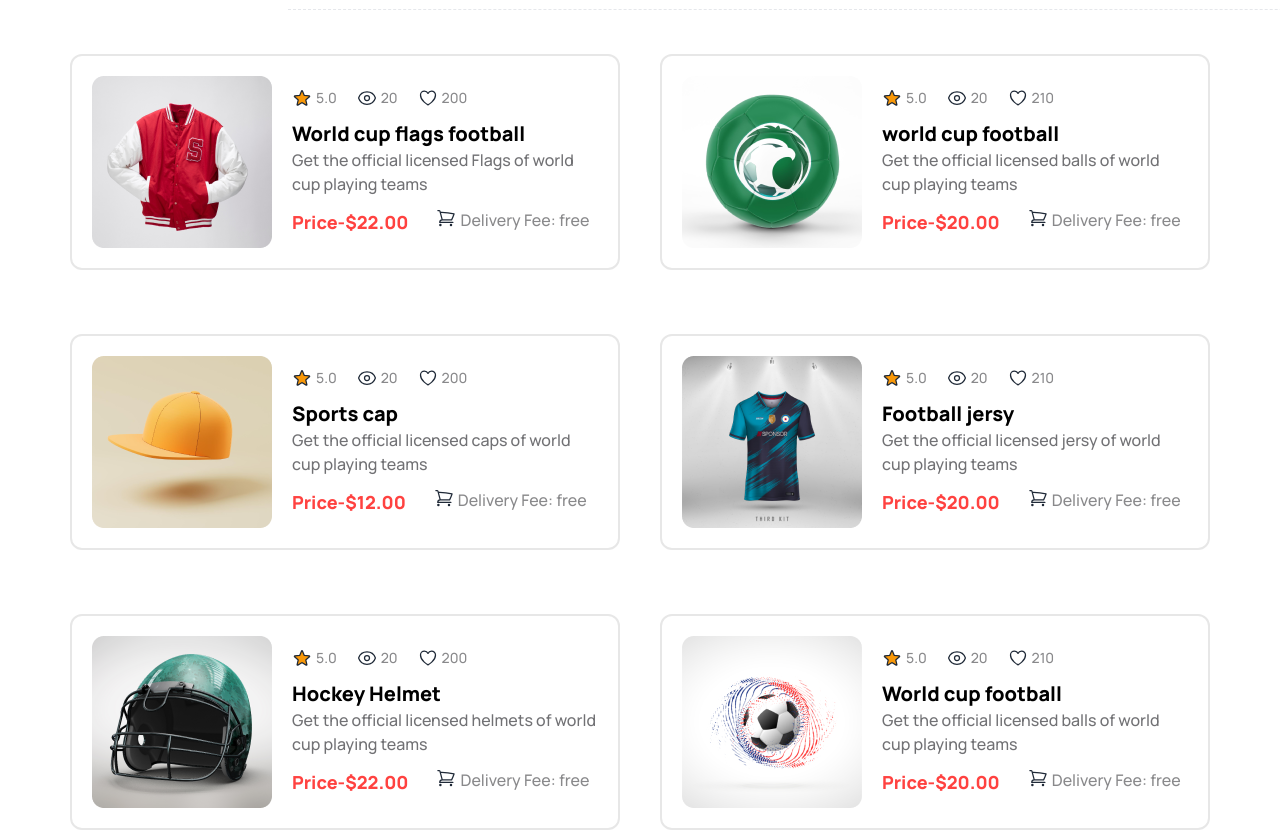
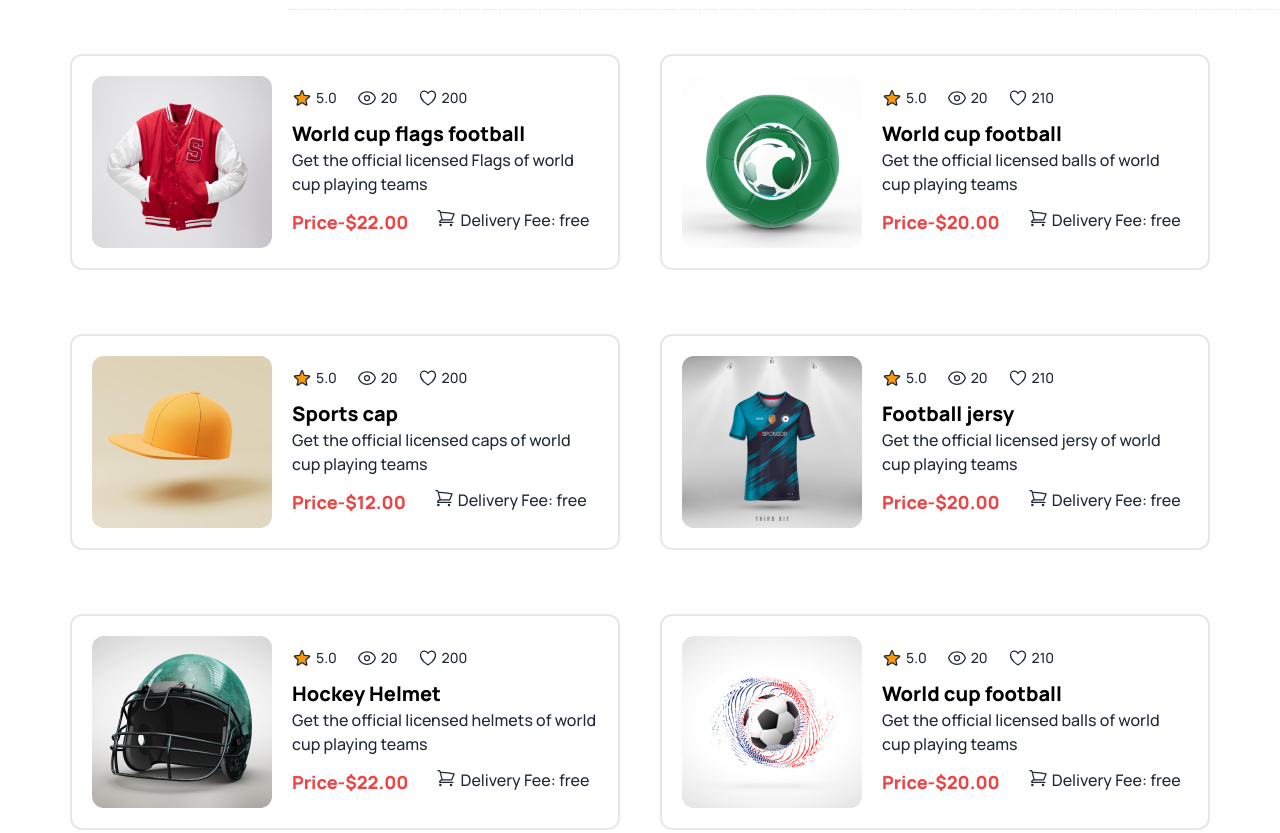
Before and after one commit to jawadkij1/Hockey, a plain HTML site: page index.html in a window 1280 px wide. Shown: the part 2600-3433 px from the top of the page. Drawn offline with nearby package versions, Linux system fonts and the light colour scheme.

Commit message:
fixed some issue

```diff
--- a/index.html
+++ b/index.html
@@ -234,7 +234,7 @@
                   <svg xmlns="http://www.w3.org/2000/svg" fill="#F99808" viewBox="0 0 24 24" stroke-width="1.5" stroke="currentColor" class="w-5 h-5">
                     <path stroke-linecap="round" stroke-linejoin="round" d="M11.48 3.499a.562.562 0 0 1 1.04 0l2.125 5.111a.563.563 0 0 0 .475.345l5.518.442c.499.04.701.663.321.988l-4.204 3.602a.563.563 0 0 0-.182.557l1.285 5.385a.562.562 0 0 1-.84.61l-4.725-2.885a.562.562 0 0 0-.586 0L6.982 20.54a.562.562 0 0 1-.84-.61l1.285-5.386a.562.562 0 0 0-.182-.557l-4.204-3.602a.562.562 0 0 1 .321-.988l5.518-.442a.563.563 0 0 0 .475-.345L11.48 3.5Z" />
                   </svg>
-                  <p class="text-[#13131880]  text-sm font-medium">5.0</p>
+                  <p class="  text-sm font-medium">5.0</p>
                 </div>
 
                 <div class="flex items-center gap-1">
@@ -242,29 +242,29 @@
                     <path stroke-linecap="round" stroke-linejoin="round" d="M2.036 12.322a1.012 1.012 0 0 1 0-.639C3.423 7.51 7.36 4.5 12 4.5c4.638 0 8.573 3.007 9.963 7.178.07.207.07.431 0 .639C20.577 16.49 16.64 19.5 12 19.5c-4.638 0-8.573-3.007-9.963-7.178Z" />
                     <path stroke-linecap="round" stroke-linejoin="round" d="M15 12a3 3 0 1 1-6 0 3 3 0 0 1 6 0Z" />
                   </svg>
-                  <p class="text-[#13131880]  text-sm font-medium">20</p>
+                  <p class="  text-sm font-medium">20</p>
                 </div>
 
                 <div class="flex items-center gap-1">
                   <svg xmlns="http://www.w3.org/2000/svg" fill="none" viewBox="0 0 24 24" stroke-width="1.5" stroke="currentColor" class="w-5 h-5">
                     <path stroke-linecap="round" stroke-linejoin="round" d="M21 8.25c0-2.485-2.099-4.5-4.688-4.5-1.935 0-3.597 1.126-4.312 2.733-.715-1.607-2.377-2.733-4.313-2.733C5.1 3.75 3 5.765 3 8.25c0 7.22 9 12 9 12s9-4.78 9-12Z" />
                   </svg>
-                  <p class="text-[#13131880]  text-sm font-medium">200</p>
+                  <p class="  text-sm font-medium">200</p>
                 </div>
               </div>
 
                 <h3 class="text-black text-xl font-extrabold mt-3">World cup flags football</h3>
-                <p class="text-[#13131899] text-[16px] font-medium w-[306px] mb-3">Get the official licensed Flags of world cup playing teams</p>
+                <p class=" text-[16px] font-medium w-[306px] mb-3">Get the official licensed Flags of world cup playing teams</p>
 
                 <div class="flex flex-col lg:flex-row gap-2 lg:gap-7">
-                  <h3 class="text-[#FF4240] text-lg font-extrabold">Price-$22.00</h3>
+                  <h3 class="text-red-500 text-lg font-extrabold">Price-$22.00</h3>
 
                     <div class="flex gap-1">
                       <svg xmlns="http://www.w3.org/2000/svg" fill="none" viewBox="0 0 24 24" stroke-width="1.5" stroke="currentColor" class="w-5 h-5">
                         <path stroke-linecap="round" stroke-linejoin="round" d="M2.25 3h1.386c.51 0 .955.343 1.087.835l.383 1.437M7.5 14.25a3 3 0 0 0-3 3h15.75m-12.75-3h11.218c1.121-2.3 2.1-4.684 2.924-7.138a60.114 60.114 0 0 0-16.536-1.84M7.5 14.25 5.106 5.272M6 20.25a.75.75 0 1 1-1.5 0 .75.75 0 0 1 1.5 0Zm12.75 0a.75.75 0 1 1-1.5 0 .75.75 0 0 1 1.5 0Z" />
                       </svg>
 
-                      <p class="text-[#13131880] text-[16px] font-medium">Delivery Fee: free</p>
+                      <p class=" text-[16px] font-medium">Delivery Fee: free</p>
                     </div>
                 </div>
             </div>
@@ -283,7 +283,7 @@
                       <svg xmlns="http://www.w3.org/2000/svg" fill="#F99808" viewBox="0 0 24 24" stroke-width="1.5" stroke="currentColor" class="w-5 h-5">
                         <path stroke-linecap="round" stroke-linejoin="round" d="M11.48 3.499a.562.562 0 0 1 1.04 0l2.125 5.111a.563.563 0 0 0 .475.345l5.518.442c.499.04.701.663.321.988l-4.204 3.602a.563.563 0 0 0-.182.557l1.285 5.385a.562.562 0 0 1-.84.61l-4.725-2.885a.562.562 0 0 0-.586 0L6.982 20.54a.562.562 0 0 1-.84-.61l1.285-5.386a.562.562 0 0 0-.182-.557l-4.204-3.602a.562.562 0 0 1 .321-.988l5.518-.442a.563.563 0 0 0 .475-.345L11.48 3.5Z" />
                       </svg>
-                      <p class="text-[#13131880]  text-sm font-medium">5.0</p>
+                      <p class="  text-sm font-medium">5.0</p>
                     </div>
 
                     <div class="flex items-center gap-1">
@@ -291,29 +291,29 @@
                         <path stroke-linecap="round" stroke-linejoin="round" d="M2.036 12.322a1.012 1.012 0 0 1 0-.639C3.423 7.51 7.36 4.5 12 4.5c4.638 0 8.573 3.007 9.963 7.178.07.207.07.431 0 .639C20.577 16.49 16.64 19.5 12 19.5c-4.638 0-8.573-3.007-9.963-7.178Z" />
                         <path stroke-linecap="round" stroke-linejoin="round" d="M15 12a3 3 0 1 1-6 0 3 3 0 0 1 6 0Z" />
                       </svg>
-                      <p class="text-[#13131880]  text-sm font-medium">20</p>
+                      <p class="  text-sm font-medium">20</p>
                     </div>
 
                     <div class="flex items-center gap-1">
                       <svg xmlns="http://www.w3.org/2000/svg" fill="none" viewBox="0 0 24 24" stroke-width="1.5" stroke="currentColor" class="w-5 h-5">
                         <path stroke-linecap="round" stroke-linejoin="round" d="M21 8.25c0-2.485-2.099-4.5-4.688-4.5-1.935 0-3.597 1.126-4.312 2.733-.715-1.607-2.377-2.733-4.313-2.733C5.1 3.75 3 5.765 3 8.25c0 7.22 9 12 9 12s9-4.78 9-12Z" />
                       </svg>
-                      <p class="text-[#13131880]  text-sm font-medium">210</p>
+                      <p class="  text-sm font-medium">210</p>
                     </div>
                   </div>
 
-                    <h3 class="text-black text-xl font-extrabold mt-3">world cup football</h3>
-                    <p class="text-[#13131899] text-[16px] font-medium w-[306px] mb-3">Get the official licensed balls of world cup playing teams</p>
+                    <h3 class="text-black text-xl font-extrabold mt-3">World cup football</h3>
+                    <p class=" text-[16px] font-medium w-[306px] mb-3">Get the official licensed balls of world cup playing teams</p>
 
                     <div class="flex flex-col lg:flex-row gap-2 lg:gap-7">
-                      <h3 class="text-[#FF4240] text-lg font-extrabold">Price-$20.00</h3>
+                      <h3 class="text-red-500 text-lg font-extrabold">Price-$20.00</h3>
 
                         <div class="flex gap-1">
                           <svg xmlns="http://www.w3.org/2000/svg" fill="none" viewBox="0 0 24 24" stroke-width="1.5" stroke="currentColor" class="w-5 h-5">
                             <path stroke-linecap="round" stroke-linejoin="round" d="M2.25 3h1.386c.51 0 .955.343 1.087.835l.383 1.437M7.5 14.25a3 3 0 0 0-3 3h15.75m-12.75-3h11.218c1.121-2.3 2.1-4.684 2.924-7.138a60.114 60.114 0 0 0-16.536-1.84M7.5 14.25 5.106 5.272M6 20.25a.75.75 0 1 1-1.5 0 .75.75 0 0 1 1.5 0Zm12.75 0a.75.75 0 1 1-1.5 0 .75.75 0 0 1 1.5 0Z" />
                           </svg>
 
-                          <p class="text-[#13131880] text-[16px] font-medium">Delivery Fee: free</p>
+                          <p class=" text-[16px] font-medium">Delivery Fee: free</p>
                         </div>
                     </div>
                 </div>
@@ -337,7 +337,7 @@
                    <svg xmlns="http://www.w3.org/2000/svg" fill="#F99808" viewBox="0 0 24 24" stroke-width="1.5" stroke="currentColor" class="w-5 h-5">
                      <path stroke-linecap="round" stroke-linejoin="round" d="M11.48 3.499a.562.562 0 0 1 1.04 0l2.125 5.111a.563.563 0 0 0 .475.345l5.518.442c.499.04.701.663.321.988l-4.204 3.602a.563.563 0 0 0-.182.557l1.285 5.385a.562.562 0 0 1-.84.61l-4.725-2.885a.562.562 0 0 0-.586 0L6.982 20.54a.562.562 0 0 1-.84-.61l1.285-5.386a.562.562 0 0 0-.182-.557l-4.204-3.602a.562.562 0 0 1 .321-.988l5.518-.442a.563.563 0 0 0 .475-.345L11.48 3.5Z" />
                    </svg>
-                   <p class="text-[#13131880]  text-sm font-medium">5.0</p>
+                   <p class="  text-sm font-medium">5.0</p>
                  </div>
 
                  <div class="flex items-center gap-1">
@@ -345,29 +345,29 @@
                      <path stroke-linecap="round" stroke-linejoin="round" d="M2.036 12.322a1.012 1.012 0 0 1 0-.639C3.423 7.51 7.36 4.5 12 4.5c4.638 0 8.573 3.007 9.963 7.178.07.207.07.431 0 .639C20.577 16.49 16.64 19.5 12 19.5c-4.638 0-8.573-3.007-9.963-7.178Z" />
                      <path stroke-linecap="round" stroke-linejoin="round" d="M15 12a3 3 0 1 1-6 0 3 3 0 0 1 6 0Z" />
                    </svg>
-                   <p class="text-[#13131880]  text-sm font-medium">20</p>
+                   <p class="  text-sm font-medium">20</p>
                  </div>
 
                  <div class="flex items-center gap-1">
                    <svg xmlns="http://www.w3.org/2000/svg" fill="none" viewBox="0 0 24 24" stroke-width="1.5" stroke="currentColor" class="w-5 h-5">
                      <path stroke-linecap="round" stroke-linejoin="round" d="M21 8.25c0-2.485-2.099-4.5-4.688-4.5-1.935 0-3.597 1.126-4.312 2.733-.715-1.607-2.377-2.733-4.313-2.733C5.1 3.75 3 5.765 3 8.25c0 7.22 9 12 9 12s9-4.78 9-12Z" />
                    </svg>
-                   <p class="text-[#13131880]  text-sm font-medium">200</p>
+                   <p class="  text-sm font-medium">200</p>
                  </div>
                </div>
 
                  <h3 class="text-black text-xl font-extrabold mt-3">Sports cap</h3>
-                 <p class="text-[#13131899] text-[16px] font-medium w-[306px] mb-3">Get the official licensed caps of world cup playing teams</p>
+                 <p class=" text-[16px] font-medium w-[306px] mb-3">Get the official licensed caps of world cup playing teams</p>
 
                  <div class="flex flex-col lg:flex-row gap-2 lg:gap-7">
-                   <h3 class="text-[#FF4240] text-lg font-extrabold">Price-$12.00</h3>
+                   <h3 class="text-red-500 text-lg font-extrabold">Price-$12.00</h3>
 
                      <div class="flex gap-1">
                        <svg xmlns="http://www.w3.org/2000/svg" fill="none" viewBox="0 0 24 24" stroke-width="1.5" stroke="currentColor" class="w-5 h-5">
                          <path stroke-linecap="round" stroke-linejoin="round" d="M2.25 3h1.386c.51 0 .955.343 1.087.835l.383 1.437M7.5 14.25a3 3 0 0 0-3 3h15.75m-12.75-3h11.218c1.121-2.3 2.1-4.684 2.924-7.138a60.114 60.114 0 0 0-16.536-1.84M7.5 14.25 5.106 5.272M6 20.25a.75.75 0 1 1-1.5 0 .75.75 0 0 1 1.5 0Zm12.75 0a.75.75 0 1 1-1.5 0 .75.75 0 0 1 1.5 0Z" />
                        </svg>
 
-                       <p class="text-[#13131880] text-[16px] font-medium">Delivery Fee: free</p>
+                       <p class=" text-[16px] font-medium">Delivery Fee: free</p>
                      </div>
                  </div>
              </div>
@@ -386,7 +386,7 @@
                        <svg xmlns="http://www.w3.org/2000/svg" fill="#F99808" viewBox="0 0 24 24" stroke-width="1.5" stroke="currentColor" class="w-5 h-5">
                          <path stroke-linecap="round" stroke-linejoin="round" d="M11.48 3.499a.562.562 0 0 1 1.04 0l2.125 5.111a.563.563 0 0 0 .475.345l5.518.442c.499.04.701.663.321.988l-4.204 3.602a.563.563 0 0 0-.182.557l1.285 5.385a.562.562 0 0 1-.84.61l-4.725-2.885a.562.562 0 0 0-.586 0L6.982 20.54a.562.562 0 0 1-.84-.61l1.285-5.386a.562.562 0 0 0-.182-.557l-4.204-3.602a.562.562 0 0 1 .321-.988l5.518-.442a.563.563 0 0 0 .475-.345L11.48 3.5Z" />
                        </svg>
-                       <p class="text-[#13131880]  text-sm font-medium">5.0</p>
+                       <p class="  text-sm font-medium">5.0</p>
                      </div>
 
                      <div class="flex items-center gap-1">
@@ -394,29 +394,29 @@
                          <path stroke-linecap="round" stroke-linejoin="round" d="M2.036 12.322a1.012 1.012 0 0 1 0-.639C3.423 7.51 7.36 4.5 12 4.5c4.638 0 8.573 3.007 9.963 7.178.07.207.07.431 0 .639C20.577 16.49 16.64 19.5 12 19.5c-4.638 0-8.573-3.007-9.963-7.178Z" />
                          <path stroke-linecap="round" stroke-linejoin="round" d="M15 12a3 3 0 1 1-6 0 3 3 0 0 1 6 0Z" />
                        </svg>
-                       <p class="text-[#13131880]  text-sm font-medium">20</p>
+                       <p class="  text-sm font-medium">20</p>
                      </div>
 
                      <div class="flex items-center gap-1">
                        <svg xmlns="http://www.w3.org/2000/svg" fill="none" viewBox="0 0 24 24" stroke-width="1.5" stroke="currentColor" class="w-5 h-5">
                          <path stroke-linecap="round" stroke-linejoin="round" d="M21 8.25c0-2.485-2.099-4.5-4.688-4.5-1.935 0-3.597 1.126-4.312 2.733-.715-1.607-2.377-2.733-4.313-2.733C5.1 3.75 3 5.765 3 8.25c0 7.22 9 12 9 12s9-4.78 9-12Z" />
                        </svg>
-                       <p class="text-[#13131880]  text-sm font-medium">210</p>
+                       <p class="  text-sm font-medium">210</p>
                      </div>
                    </div>
 
                      <h3 class="text-black text-xl font-extrabold mt-3"> Football jersy</h3>
-                     <p class="text-[#13131899] text-[16px] font-medium w-[306px] mb-3">Get the official licensed jersy of world cup playing teams</p>
+                     <p class=" text-[16px] font-medium w-[306px] mb-3">Get the official licensed jersy of world cup playing teams</p>
 
                      <div class="flex flex-col lg:flex-row gap-2 lg:gap-7">
-                       <h3 class="text-[#FF4240] text-lg font-extrabold">Price-$20.00</h3>
+                       <h3 class="text-red-500 text-lg font-extrabold">Price-$20.00</h3>
 
                          <div class="flex gap-1">
                            <svg xmlns="http://www.w3.org/2000/svg" fill="none" viewBox="0 0 24 24" stroke-width="1.5" stroke="currentColor" class="w-5 h-5">
                              <path stroke-linecap="round" stroke-linejoin="round" d="M2.25 3h1.386c.51 0 .955.343 1.087.835l.383 1.437M7.5 14.25a3 3 0 0 0-3 3h15.75m-12.75-3h11.218c1.121-2.3 2.1-4.684 2.924-7.138a60.114 60.114 0 0 0-16.536-1.84M7.5 14.25 5.106 5.272M6 20.25a.75.75 0 1 1-1.5 0 .75.75 0 0 1 1.5 0Zm12.75 0a.75.75 0 1 1-1.5 0 .75.75 0 0 1 1.5 0Z" />
                            </svg>
 
-                           <p class="text-[#13131880] text-[16px] font-medium">Delivery Fee: free</p>
+                           <p class=" text-[16px] font-medium">Delivery Fee: free</p>
                          </div>
                      </div>
                  </div>
@@ -438,7 +438,7 @@
                <svg xmlns="http://www.w3.org/2000/svg" fill="#F99808" viewBox="0 0 24 24" stroke-width="1.5" stroke="currentColor" class="w-5 h-5">
                  <path stroke-linecap="round" stroke-linejoin="round" d="M11.48 3.499a.562.562 0 0 1 1.04 0l2.125 5.111a.563.563 0 0 0 .475.345l5.518.442c.499.04.701.663.321.988l-4.204 3.602a.563.563 0 0 0-.182.557l1.285 5.385a.562.562 0 0 1-.84.61l-4.725-2.885a.562.562 0 0 0-.586 0L6.982 20.54a.562.562 0 0 1-.84-.61l1.285-5.386a.562.562 0 0 0-.182-.557l-4.204-3.602a.562.562 0 0 1 .321-.988l5.518-.442a.563.563 0 0 0 .475-.345L11.48 3.5Z" />
                </svg>
-               <p class="text-[#13131880]  text-sm font-medium">5.0</p>
+               <p class="  text-sm font-medium">5.0</p>
              </div>
 
              <div class="flex items-center gap-1">
@@ -446,29 +446,29 @@
                  <path stroke-linecap="round" stroke-linejoin="round" d="M2.036 12.322a1.012 1.012 0 0 1 0-.639C3.423 7.51 7.36 4.5 12 4.5c4.638 0 8.573 3.007 9.963 7.178.07.207.07.431 0 .639C20.577 16.49 16.64 19.5 12 19.5c-4.638 0-8.573-3.007-9.963-7.178Z" />
                  <path stroke-linecap="round" stroke-linejoin="round" d="M15 12a3 3 0 1 1-6 0 3 3 0 0 1 6 0Z" />
                </svg>
-               <p class="text-[#13131880]  text-sm font-medium">20</p>
+               <p class="  text-sm font-medium">20</p>
              </div>
 
              <div class="flex items-center gap-1">
                <svg xmlns="http://www.w3.org/2000/svg" fill="none" viewBox="0 0 24 24" stroke-width="1.5" stroke="currentColor" class="w-5 h-5">
                  <path stroke-linecap="round" stroke-linejoin="round" d="M21 8.25c0-2.485-2.099-4.5-4.688-4.5-1.935 0-3.597 1.126-4.312 2.733-.715-1.607-2.377-2.733-4.313-2.733C5.1 3.75 3 5.765 3 8.25c0 7.22 9 12 9 12s9-4.78 9-12Z" />
                </svg>
-               <p class="text-[#13131880]  text-sm font-medium">200</p>
+               <p class="  text-sm font-medium">200</p>
              </div>
            </div>
 
              <h3 class="text-black text-xl font-extrabold mt-3">Hockey Helmet</h3>
-             <p class="text-[#13131899] text-[16px] font-medium w-[306px] mb-3">Get the official licensed helmets of world cup playing teams</p>
+             <p class=" text-[16px] font-medium w-[306px] mb-3">Get the official licensed helmets of world cup playing teams</p>
 
              <div class="flex flex-col lg:flex-row gap-2 lg:gap-7">
-               <h3 class="text-[#FF4240] text-lg font-extrabold">Price-$22.00</h3>
+               <h3 class="text-red-500 text-lg font-extrabold">Price-$22.00</h3>
 
                  <div class="flex gap-1">
                    <svg xmlns="http://www.w3.org/2000/svg" fill="none" viewBox="0 0 24 24" stroke-width="1.5" stroke="currentColor" class="w-5 h-5">
                      <path stroke-linecap="round" stroke-linejoin="round" d="M2.25 3h1.386c.51 0 .955.343 1.087.835l.383 1.437M7.5 14.25a3 3 0 0 0-3 3h15.75m-12.75-3h11.218c1.121-2.3 2.1-4.684 2.924-7.138a60.114 60.114 0 0 0-16.536-1.84M7.5 14.25 5.106 5.272M6 20.25a.75.75 0 1 1-1.5 0 .75.75 0 0 1 1.5 0Zm12.75 0a.75.75 0 1 1-1.5 0 .75.75 0 0 1 1.5 0Z" />
                    </svg>
 
-                   <p class="text-[#13131880] text-[16px] font-medium">Delivery Fee: free</p>
+                   <p class=" text-[16px] font-medium">Delivery Fee: free</p>
                  </div>
              </div>
          </div>
@@ -488,7 +488,7 @@
                    <svg xmlns="http://www.w3.org/2000/svg" fill="#F99808" viewBox="0 0 24 24" stroke-width="1.5" stroke="currentColor" class="w-5 h-5">
                      <path stroke-linecap="round" stroke-linejoin="round" d="M11.48 3.499a.562.562 0 0 1 1.04 0l2.125 5.111a.563.563 0 0 0 .475.345l5.518.442c.499.04.701.663.321.988l-4.204 3.602a.563.563 0 0 0-.182.557l1.285 5.385a.562.562 0 0 1-.84.61l-4.725-2.885a.562.562 0 0 0-.586 0L6.982 20.54a.562.562 0 0 1-.84-.61l1.285-5.386a.562.562 0 0 0-.182-.557l-4.204-3.602a.562.562 0 0 1 .321-.988l5.518-.442a.563.563 0 0 0 .475-.345L11.48 3.5Z" />
                    </svg>
-                   <p class="text-[#13131880]  text-sm font-medium">5.0</p>
+                   <p class="  text-sm font-medium">5.0</p>
                  </div>
 
                  <div class="flex items-center gap-1">
@@ -496,29 +496,29 @@
                      <path stroke-linecap="round" stroke-linejoin="round" d="M2.036 12.322a1.012 1.012 0 0 1 0-.639C3.423 7.51 7.36 4.5 12 4.5c4.638 0 8.573 3.007 9.963 7.178.07.207.07.431 0 .639C20.577 16.49 16.64 19.5 12 19.5c-4.638 0-8.573-3.007-9.963-7.178Z" />
                      <path stroke-linecap="round" stroke-linejoin="round" d="M15 12a3 3 0 1 1-6 0 3 3 0 0 1 6 0Z" />
                    </svg>
-                   <p class="text-[#13131880]  text-sm font-medium">20</p>
+                   <p class="  text-sm font-medium">20</p>
                  </div>
 
                  <div class="flex items-center gap-1">
                    <svg xmlns="http://www.w3.org/2000/svg" fill="none" viewBox="0 0 24 24" stroke-width="1.5" stroke="currentColor" class="w-5 h-5">
                      <path stroke-linecap="round" stroke-linejoin="round" d="M21 8.25c0-2.485-2.099-4.5-4.688-4.5-1.935 0-3.597 1.126-4.312 2.733-.715-1.607-2.377-2.733-4.313-2.733C5.1 3.75 3 5.765 3 8.25c0 7.22 9 12 9 12s9-4.78 9-12Z" />
                    </svg>
-                   <p class="text-[#13131880]  text-sm font-medium">210</p>
+                   <p class="  text-sm font-medium">210</p>
                  </div>
                </div>
 
                  <h3 class="text-black text-xl font-extrabold mt-3">World cup football</h3>
-                 <p class="text-[#13131899] text-[16px] font-medium w-[306px] mb-3">Get the official licensed balls of world cup playing teams</p>
+                 <p class=" text-[16px] font-medium w-[306px] mb-3">Get the official licensed balls of world cup playing teams</p>
 
                  <div class="flex flex-col lg:flex-row gap-2 lg:gap-7">
-                   <h3 class="text-[#FF4240] text-lg font-extrabold">Price-$20.00</h3>
+                   <h3 class="text-red-500 text-lg font-extrabold">Price-$20.00</h3>
 
                      <div class="flex gap-1">
                        <svg xmlns="http://www.w3.org/2000/svg" fill="none" viewBox="0 0 24 24" stroke-width="1.5" stroke="currentColor" class="w-5 h-5">
                          <path stroke-linecap="round" stroke-linejoin="round" d="M2.25 3h1.386c.51 0 .955.343 1.087.835l.383 1.437M7.5 14.25a3 3 0 0 0-3 3h15.75m-12.75-3h11.218c1.121-2.3 2.1-4.684 2.924-7.138a60.114 60.114 0 0 0-16.536-1.84M7.5 14.25 5.106 5.272M6 20.25a.75.75 0 1 1-1.5 0 .75.75 0 0 1 1.5 0Zm12.75 0a.75.75 0 1 1-1.5 0 .75.75 0 0 1 1.5 0Z" />
                        </svg>
 
-                       <p class="text-[#13131880] text-[16px] font-medium">Delivery Fee: free</p>
+                       <p class=" text-[16px] font-medium">Delivery Fee: free</p>
                      </div>
                  </div>
              </div>
@@ -539,7 +539,7 @@
               <div class="collapse-title text-xl font-bold">
                 Our Equipment
               </div>
-              <div class="collapse-content text-[#13131899] text-sm font-normal">
+              <div class="collapse-content  text-sm font-normal">
                 <p>you can purchase online or offline.</p>
               </div>
             </div>
@@ -548,7 +548,7 @@
               <div class="collapse-title text-xl font-bold">
                 Hockey Training
               </div>
-              <div class="collapse-content text-[#13131899] text-sm font-normal">
+              <div class="collapse-content  text-sm font-normal">
                 <p>at the ground</p>
               </div>
             </div>
@@ -557,7 +557,7 @@
               <div class="collapse-title text-xl font-bold">
               Private lessons
               </div>
-              <div class="collapse-content text-[#13131899] text-sm font-normal">
+              <div class="collapse-content  text-sm font-normal">
                 <p>Available</p>
               </div>
             </div>
@@ -566,7 +566,7 @@
               <div class="collapse-title text-xl font-bold">
               Ski Touring
               </div>
-              <div class="collapse-content text-[#13131899] text-sm font-normal">
+              <div class="collapse-content  text-sm font-normal">
                 <p>Available</p>
               </div>
             </div>
@@ -575,7 +575,7 @@
               <div class="collapse-title text-xl font-bold">
               Booking
               </div>
-              <div class="collapse-content text-[#13131899] text-sm font-normal">
+              <div class="collapse-content  text-sm font-normal">
                 <p>Available</p>
               </div>
             </div>
@@ -584,7 +584,7 @@
               <div class="collapse-title text-xl font-bold">
               Pricing
               </div>
-              <div class="collapse-content text-[#13131899] text-sm font-normal">
+              <div class="collapse-content  text-sm font-normal">
                 <p>Available</p>
               </div>
 
```
